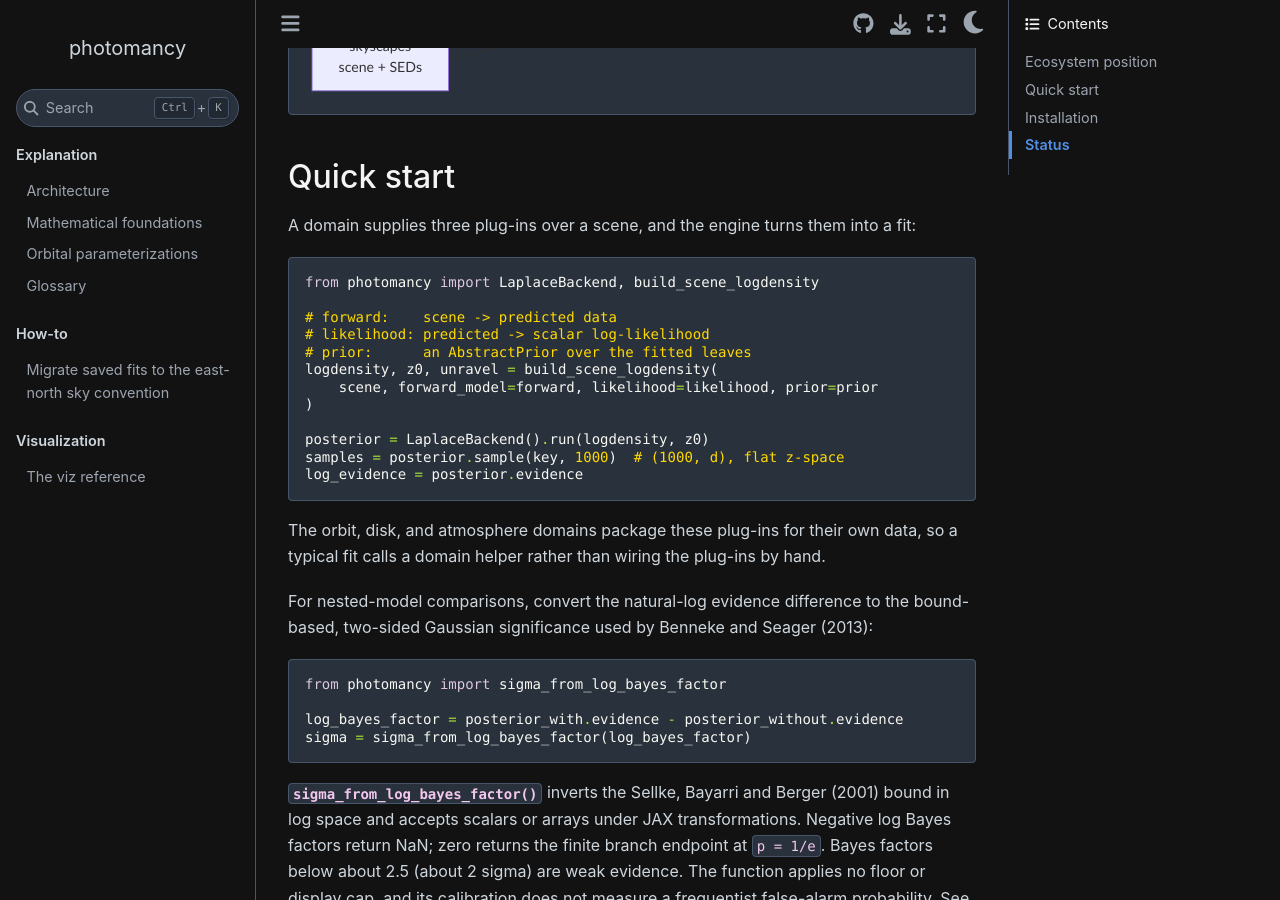
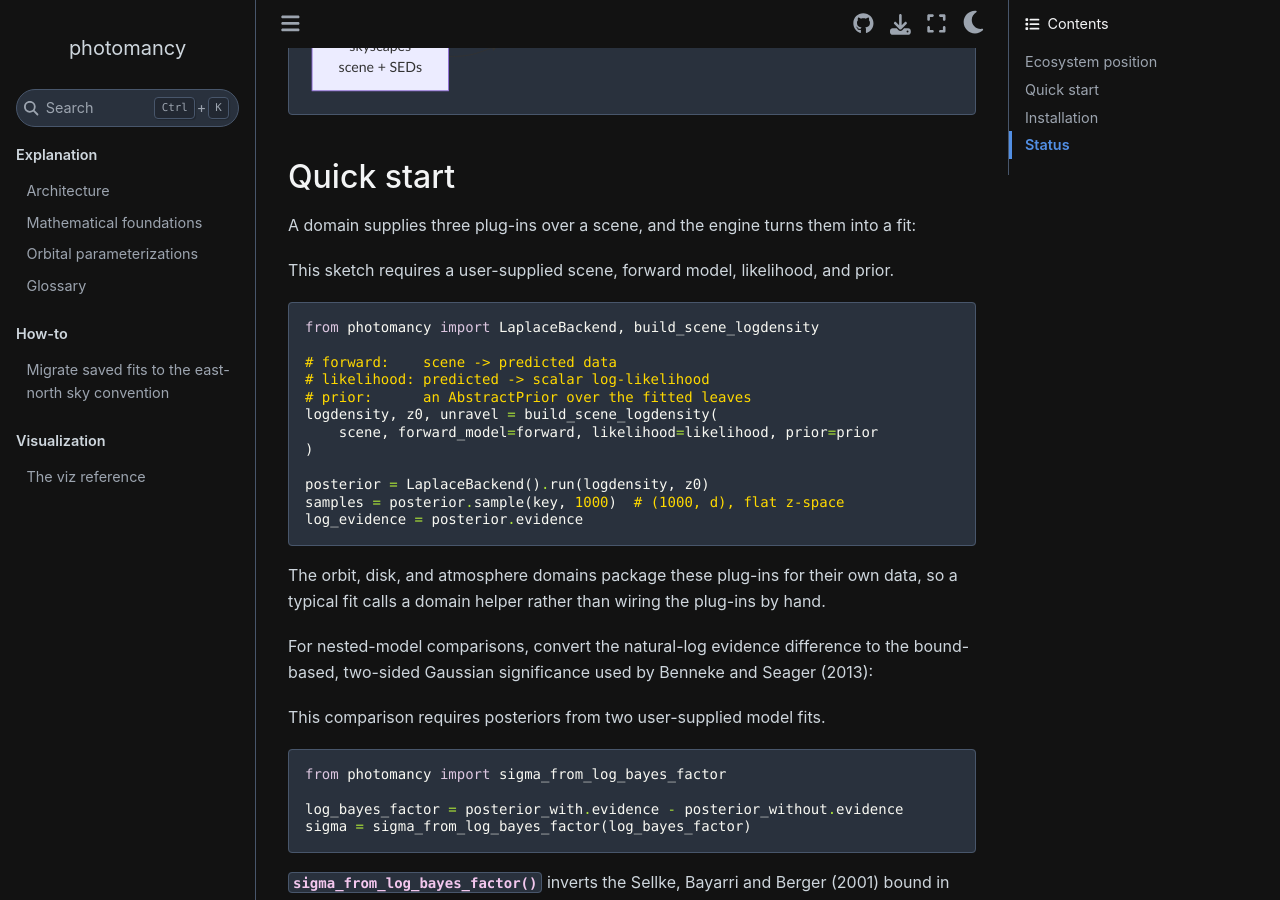
Before and after one commit to CoreySpohn/photomancy, a Sphinx documentation site: the page built from docs/index.md, in a window 1280 px wide and 900 px high, scrolled down 735 px. Built offline with Sphinx 7.4.7 and the Sphinx Book theme 1.1.4, drawn with Linux system fonts in a browser that asks for light colours; pages that are not in the unit, such as notebooks, are missing from menus.

````diff
--- a/docs/conf.py
+++ b/docs/conf.py
@@ -40,6 +40,8 @@ exclude_patterns = ["_build", ".build", "jupyter_execute", "Thumbs.db", ".DS_Sto
 autoapi_dirs = ["../src"]
 autoapi_ignore = ["**/_version.py"]
 autodoc_typehints = "description"
+# AutoAPI already indexes fields; Napoleon renders their descriptions only.
+napoleon_use_ivar = True
 
 myst_enable_extensions = ["amsmath", "dollarmath"]
 myst_fence_as_directive = ["mermaid"]
@@ -47,7 +49,7 @@ myst_fence_as_directive = ["mermaid"]
 # -- Options for HTML output -------------------------------------------------
 
 html_theme = "sphinx_book_theme"
-html_static_path = ["_static"]
+html_static_path = []  # No custom static assets are shipped.
 master_doc = "index"
 html_title = "photomancy"
 html_theme_options = {
@@ -62,7 +64,7 @@ source_suffix = {
     ".md": "myst-nb",
 }
 # Pages are stored output-free and execute at build (each runs in ~10 s).
-nb_execution_mode = "auto"
+nb_execution_mode = "force"
 nb_execution_timeout = 300
 # Every page executes at build time; a cell that stops working fails the build
 # here rather than rendering a broken page on the documentation host.
--- a/docs/index.md
+++ b/docs/index.md
@@ -34,7 +34,9 @@ flowchart LR
 
 A domain supplies three plug-ins over a scene, and the engine turns them into a fit:
 
-```python
+This sketch requires a user-supplied scene, forward model, likelihood, and prior.
+
+```python notest
 from photomancy import LaplaceBackend, build_scene_logdensity
 
 # forward:    scene -> predicted data
@@ -55,7 +57,9 @@ typical fit calls a domain helper rather than wiring the plug-ins by hand.
 For nested-model comparisons, convert the natural-log evidence difference to the
 bound-based, two-sided Gaussian significance used by Benneke and Seager (2013):
 
-```python
+This comparison requires posteriors from two user-supplied model fits.
+
+```python notest
 from photomancy import sigma_from_log_bayes_factor
 
 log_bayes_factor = posterior_with.evidence - posterior_without.evidence
````
Also changed, not shown: README.md (+3 -1 lines), docs/how-to/migrate-sky-convention.md (+3 -1 lines), docs/examples/orbit_fitting.ipynb, docs/examples/walkthrough.ipynb.
